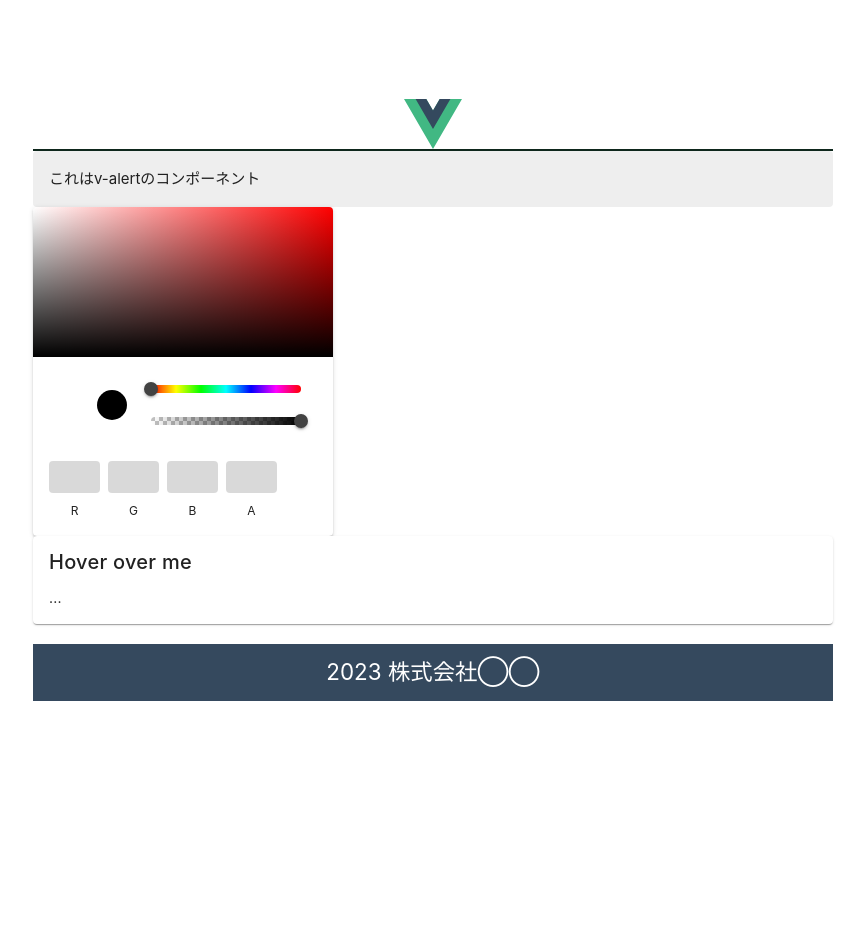
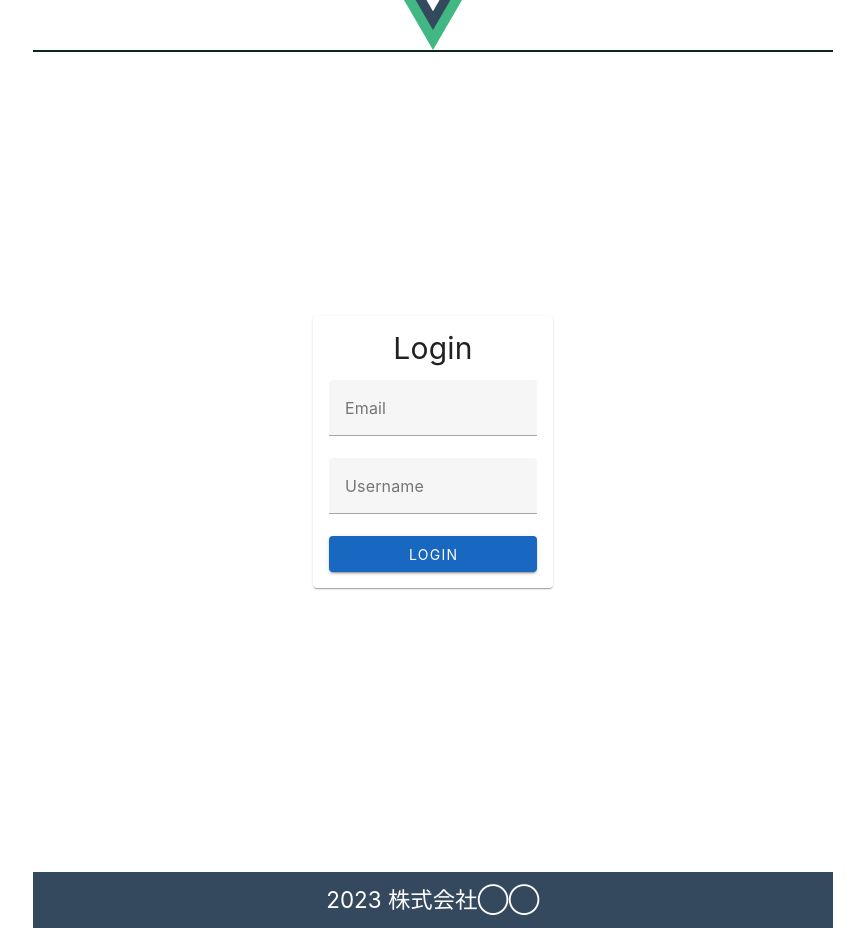
Before and after one commit to katsumi-watanabe/step_form, a Vue app: page /login in a window 1280 px wide. Shown: the whole page, without its empty margins (207-1072 px from the left). Before the commit the page ends 800 px from the top, so only its background shows below. Built offline with nearby package versions, Linux system fonts and the light colour scheme; no server answers.

Commit message:
ログイン画面 vuetifyを使用し作成

```diff
--- a/src/components/Login.vue
+++ b/src/components/Login.vue
@@ -1,14 +1,56 @@
 <template>
-<v-alert text="これはv-alertのコンポーネント"></v-alert>
-<v-color-picker></v-color-picker>
-<v-hover>
-    <template v-slot:default="{ isHovering, props }">
-    <v-card
-        v-bind="props"
-        :color="isHovering ? 'primary' : undefined"
-        title="Hover over me"
-        text="..."
-    ></v-card>
-    </template>
-</v-hover>
-</template>
+    <v-app>
+      <v-main>
+        <v-container fluid class="fill-height">
+          <v-row align="center" justify="center">
+            <v-col cols="12" sm="8" md="4">
+              <v-card>
+                <v-card-title class="text-center">
+                  <h2 class="text--primary">Login</h2>
+                </v-card-title>
+                <v-card-text>
+                  <v-form @submit.prevent="login">
+                    <v-text-field
+                      v-model="email"
+                      label="Email"
+                      type="email"
+                      required
+                    ></v-text-field>
+                    <v-text-field
+                      v-model="username"
+                      label="Username"
+                      required
+                    ></v-text-field>
+                    <v-btn color="primary" block type="submit">Login</v-btn>
+                  </v-form>
+                </v-card-text>
+              </v-card>
+            </v-col>
+          </v-row>
+        </v-container>
+      </v-main>
+    </v-app>
+  </template>
+
+  <script>
+  import { ref } from 'vue';
+
+  export default {
+    data() {
+      return {
+        email: '',
+        username: ''
+      };
+    },
+    setup() {
+      const login = () => {
+        // ログインの処理を記述する
+        // 例えば、APIリクエストを送信してバックエンドとの認証を行うなど
+      };
+
+      return {
+        login
+      };
+    }
+  }
+  </script>
```
